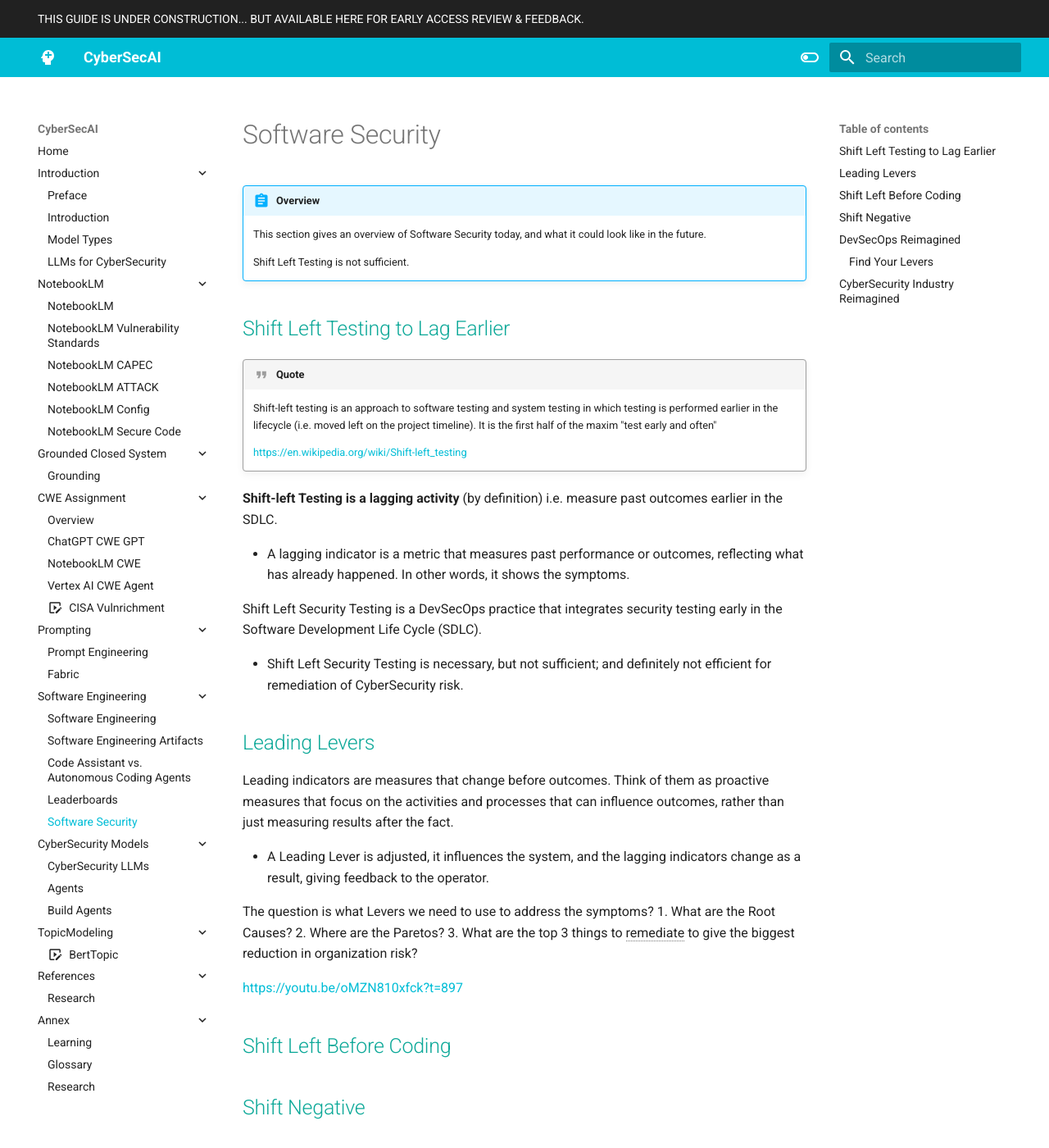
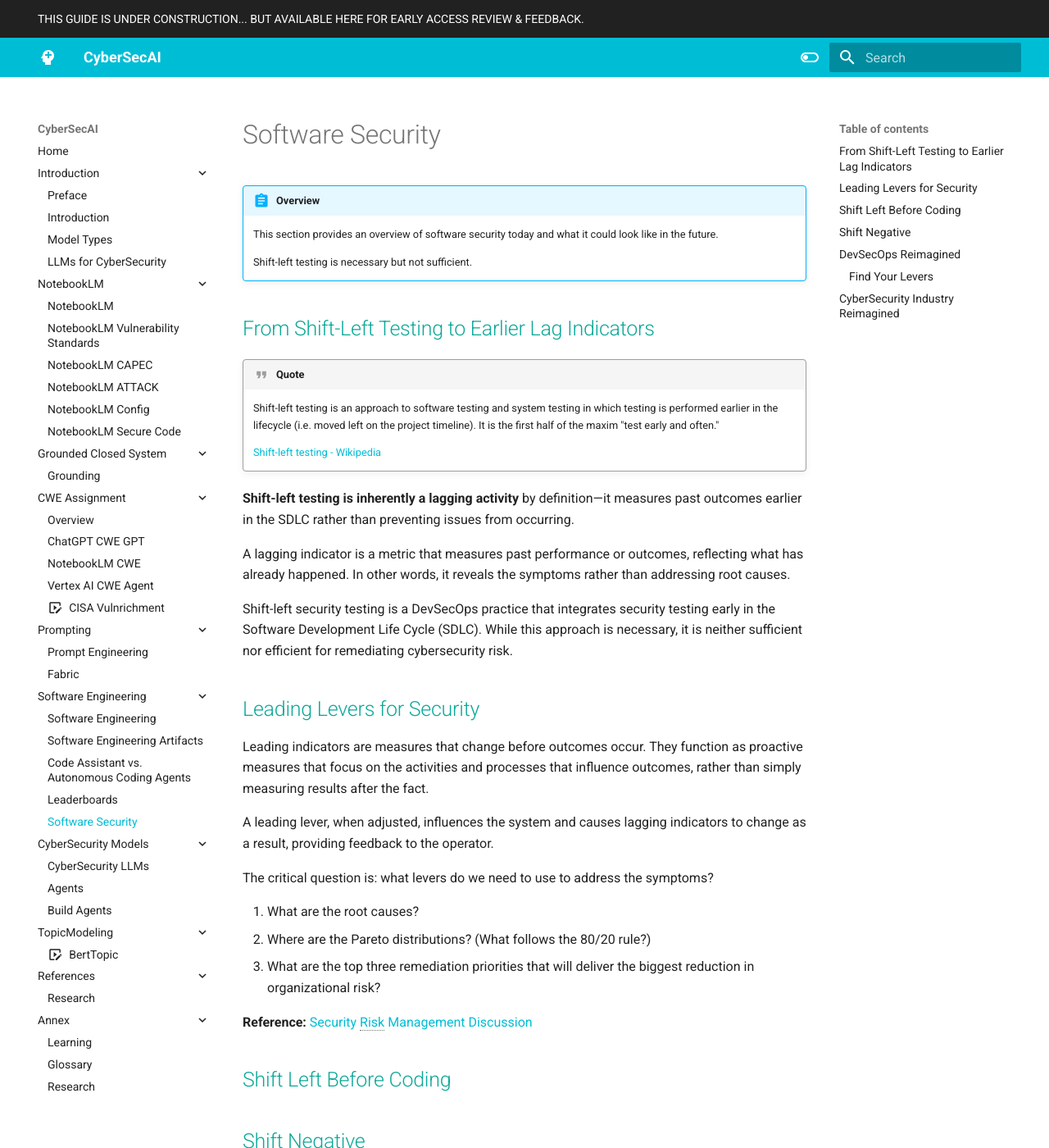
Before and after one commit to CyberSecAI/CyberSecAI.github.io, an MkDocs documentation site: the page built from docs/software/software_security.md, in a window 1280 px wide and 1400 px high. Shown: the whole window at 82% size. Built offline with MkDocs 1.6.1 and Material for MkDocs 9.7.7, drawn with Linux system fonts in a browser that asks for light colours; comment, search, counter and statistics services are not loaded.

Commit message:
sw security tidy up

```diff
--- a/docs/software/software_security.md
+++ b/docs/software/software_security.md
@@ -2,44 +2,39 @@
 
 !!! abstract "Overview"
 
-    This section gives an overview of Software Security today, and what it could look like in the future.
+    This section provides an overview of software security today and what it could look like in the future.
 
-    Shift Left Testing is not sufficient.
+    Shift-left testing is necessary but not sufficient.
 
-
-## Shift Left Testing to Lag Earlier
+## From Shift-Left Testing to Earlier Lag Indicators
 
 !!! quote
 
-    Shift-left testing is an approach to software testing and system testing in which testing is performed earlier in the lifecycle (i.e. moved left on the project timeline). It is the first half of the maxim "test early and often"
+    Shift-left testing is an approach to software testing and system testing in which testing is performed earlier in the lifecycle (i.e. moved left on the project timeline). It is the first half of the maxim "test early and often."
 
-    https://en.wikipedia.org/wiki/Shift-left_testing
+    [Shift-left testing - Wikipedia](https://en.wikipedia.org/wiki/Shift-left_testing)
 
-**Shift-left Testing is a lagging activity** (by definition) i.e. measure past outcomes earlier in the SDLC.
+**Shift-left testing is inherently a lagging activity** by definition—it measures past outcomes earlier in the SDLC rather than preventing issues from occurring.
 
-- A lagging indicator is a metric that measures past performance or outcomes, reflecting what has already happened. In other words, it shows the symptoms.
+A lagging indicator is a metric that measures past performance or outcomes, reflecting what has already happened. In other words, it reveals the symptoms rather than addressing root causes.
 
+Shift-left security testing is a DevSecOps practice that integrates security testing early in the Software Development Life Cycle (SDLC). While this approach is necessary, it is neither sufficient nor efficient for remediating cybersecurity risk.
 
-Shift Left Security Testing is a DevSecOps practice that integrates security testing early in the Software Development Life Cycle (SDLC).
+## Leading Levers for Security
 
-- Shift Left Security Testing is necessary, but not sufficient; and definitely not efficient for remediation of CyberSecurity risk.
+Leading indicators are measures that change before outcomes occur. They function as proactive measures that focus on the activities and processes that influence outcomes, rather than simply measuring results after the fact.
 
+A leading lever, when adjusted, influences the system and causes lagging indicators to change as a result, providing feedback to the operator.
 
-## Leading Levers
+The critical question is: what levers do we need to use to address the symptoms?
 
-Leading indicators are measures that change before outcomes. Think of them as proactive measures that focus on the activities and processes that can influence outcomes, rather than just measuring results after the fact.
+1. What are the root causes?
+2. Where are the Pareto distributions? (What follows the 80/20 rule?)
+3. What are the top three remediation priorities that will deliver the biggest reduction in organizational risk?
 
-- A Leading Lever is adjusted, it influences the system, and the lagging indicators change as a result, giving feedback to the operator.
+**Reference:** [Security Risk Management Discussion](https://youtu.be/oMZN810xfck?t=897)
+## Shift Left Before Coding
 
-The question is what Levers we need to use to address the symptoms?
-1. What are the Root Causes?
-2. Where are the Paretos?
-3. What are the top 3 things to remediate to give the biggest reduction in organization risk?
-
-https://youtu.be/oMZN810xfck?t=897
-
-
-## Shift Left Before Coding
 
 
 ## Shift Negative
```
